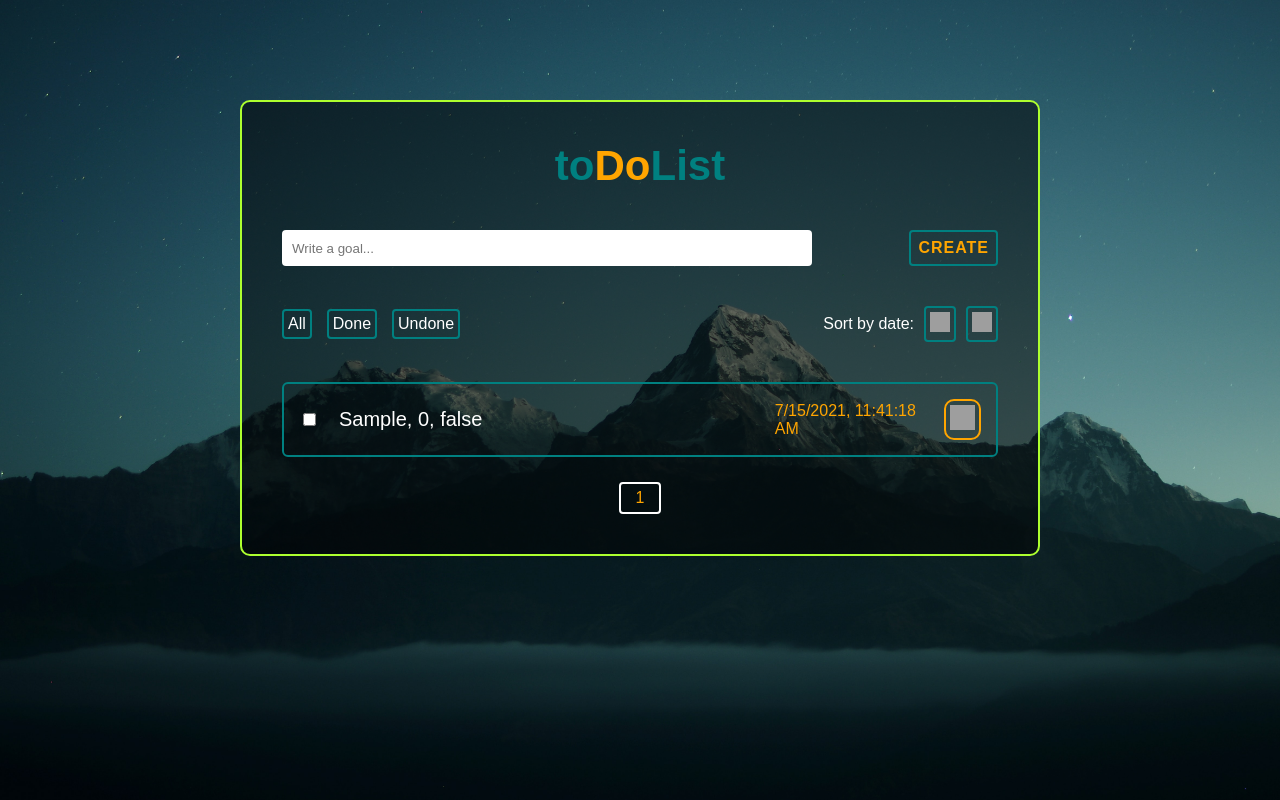
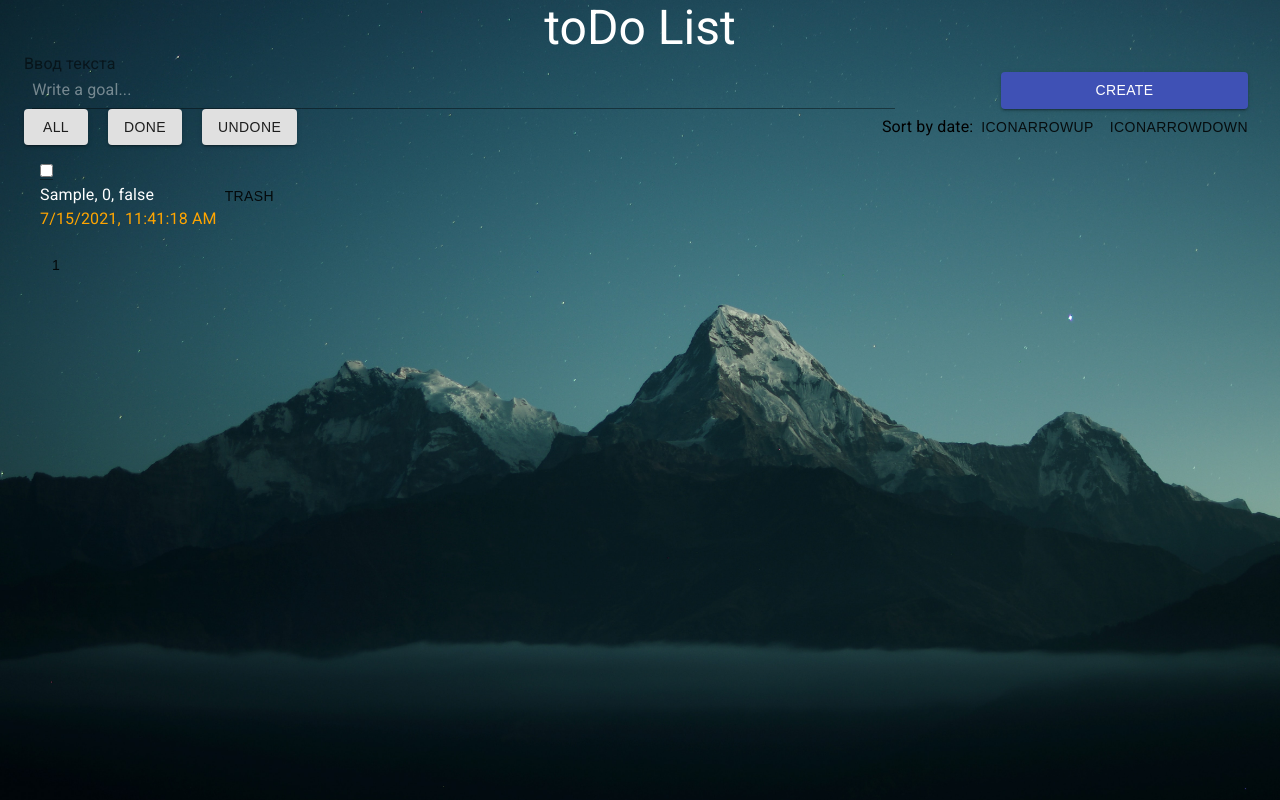
Before and after one commit to Stopqur/todo-react-alp, a React (Create React App) app: page / in a window 1280 px wide. Both pictures are taken after typing "Sample" into the empty fields and a click on the button "CREATE". Built offline with nearby package versions, Linux system fonts and the light colour scheme; grey boxes are pictures that could not be loaded.

Commit message:
translate layout on materialUI

```diff
--- a/package.json
+++ b/package.json
@@ -3,6 +3,8 @@
   "version": "0.1.0",
   "private": true,
   "dependencies": {
+    "@material-ui/core": "^4.12.1",
+    "@material-ui/icons": "^4.11.2",
     "@testing-library/jest-dom": "^5.14.1",
     "@testing-library/react": "^11.2.7",
     "@testing-library/user-event": "^12.8.3",
--- a/public/index.html
+++ b/public/index.html
@@ -15,6 +15,8 @@
       user's mobile device or desktop. See https://developers.google.com/web/fundamentals/web-app-manifest/
     -->
     <link rel="manifest" href="%PUBLIC_URL%/manifest.json" />
+    <link rel="stylesheet" href="https://fonts.googleapis.com/css?family=Roboto:300,400,500,700&display=swap" />
+    <link rel="stylesheet" href="https://fonts.googleapis.com/icon?family=Material+Icons" />
     <!--
       Notice the use of %PUBLIC_URL% in the tags above.
       It will be replaced with the URL of the `public` folder during the build.
--- a/src/TodoMain/Options.js
+++ b/src/TodoMain/Options.js
@@ -1,13 +1,19 @@
 import React from 'react'
 import Quantity from './Quantity'
 import Sort from './Sort'
+import { Box } from '@material-ui/core';
 
 export default function Options ({filterAll, filterDone, filterUndone, sortTodosEarlier, sortTodosLater}) {
 
     return (
-    <div className='main__options'>
-        <Quantity filterAllBtn={filterAll} filterDoneBtn={filterDone} filterUndoneBtn={filterUndone}/>
-        <Sort sortBtnEarlier={sortTodosEarlier} sortBtnLater={sortTodosLater}/>
-    </div>
+
+        <Box display='flex' justifyContent="space-between">
+            <Quantity filterAllBtn={filterAll} filterDoneBtn={filterDone} filterUndoneBtn={filterUndone}/>
+            <Sort sortBtnEarlier={sortTodosEarlier} sortBtnLater={sortTodosLater}/>
+        </Box>
+    // <div className='main__options'>
+    //     <Quantity filterAllBtn={filterAll} filterDoneBtn={filterDone} filterUndoneBtn={filterUndone}/>
+    //     <Sort sortBtnEarlier={sortTodosEarlier} sortBtnLater={sortTodosLater}/>
+    // </div>
     )
 }
--- a/src/TodoMain/Pagination.js
+++ b/src/TodoMain/Pagination.js
@@ -1,4 +1,5 @@
 import React, { useState } from 'react'
+import { Button, Box } from '@material-ui/core';
 
 function Pagination ({ btnSwitchPage, countTodoOnPage, countTodos }) {
     // const [pageNum, setPageNum] = useState([])
@@ -8,11 +9,16 @@ function Pagination ({ btnSwitchPage, countTodoOnPage, countTodos }) {
         pageNum.push(i)
     }
     return (
-        <div className='pagination'>
-            {pageNum.map(btn => <button onClick={() => btnSwitchPage(btn)} className='pagination__btn'>{btn}</button>)}
-            {/* {pageNum}
-            {console.log("array:",pageNum,countTodos,countTodoOnPage)} */}
-        </div>)
+        <Box>
+            {pageNum.map(btn => <Button onClick={() => btnSwitchPage(btn)} className='pagination__btn'>{btn}</Button>)}
+        </Box>
+
+        // <div className='pagination'>
+        //     {pageNum.map(btn => <button onClick={() => btnSwitchPage(btn)} className='pagination__btn'>{btn}</button>)}
+        //     {/* {pageNum}
+        //     {console.log("array:",pageNum,countTodos,countTodoOnPage)} */}
+        // </div>
+    )
 }
 
 export default Pagination
--- a/src/TodoMain/Quantity.js
+++ b/src/TodoMain/Quantity.js
@@ -1,14 +1,20 @@
 import React from 'react'
 import QuantityBtn from './QuantityBtn'
+import { Box, Button } from '@material-ui/core';
 
 export default function Quantity ({filterAllBtn, filterDoneBtn, filterUndoneBtn}) {
 
 
     return (
-        <div className='main__buttons'>
-            <button onClick={ () => filterAllBtn()} type="button" className="btnShow">All</button>
-            <button onClick={ () => filterDoneBtn()} type="button" className="btnShow">Done</button>
-            <button onClick={ () => filterUndoneBtn()} type="button" className="btnShow">Undone</button>
-        </div>
+        <Box>
+            <Button onClick={ () => filterAllBtn()} variant="contained" color="common" type="button">All</Button>
+            <Button onClick={ () => filterDoneBtn()} variant="contained" color="common" style={ { marginLeft: '20px'}} type="button">Done</Button>
+            <Button onClick={ () => filterUndoneBtn()} variant="contained" color="common" style={ { marginLeft: '20px'}} type="button">Undone</Button>
+        </Box>
+        // <div className='main__buttons'>
+        //     <button onClick={ () => filterAllBtn()} type="button" className="btnShow">All</button>
+        //     <button onClick={ () => filterDoneBtn()} type="button" className="btnShow">Done</button>
+        //     <button onClick={ () => filterUndoneBtn()} type="button" className="btnShow">Undone</button>
+        // </div>
     )
 }
--- a/src/TodoMain/Sort.js
+++ b/src/TodoMain/Sort.js
@@ -1,15 +1,28 @@
 import React from 'react'
+import { Box, Typography, Button, CardMedia } from '@material-ui/core';
 
 export default function Sort ({sortBtnEarlier, sortBtnLater}) {
     return (
-        <div className='main__sort'>
-            <p className = "main__sortText">Sort by date:</p>
-            <button onClick={() => sortBtnEarlier()} type ="button" className = "btnSort">
-                <img className="btnSort__icon" src='https://img.icons8.com/ios-filled/50/000000/long-arrow-up.png'></img>
-            </button>
-            <button onClick={() => sortBtnLater()} type ="button" className = "btnSort">
-                <img className="btnSort__icon btnSort__icon_rotate" src='https://img.icons8.com/ios-filled/50/000000/long-arrow-up.png'></img>
-            </button>
-        </div>
+        <Box display='flex' alignItems='center'>
+            <Typography>Sort by date:</Typography>
+            <Button onClick={() => sortBtnEarlier()} type ="button">
+                iconArrowUp
+                {/* <CardMedia></CardMedia> */}
+            </Button>
+            <Button onClick={() => sortBtnLater()} type ="button">
+                iconArrowDown
+                {/* <CardMedia></CardMedia> */}
+            </Button>
+        </Box>
+
+        // <div className='main__sort'>
+        //     <p className = "main__sortText">Sort by date:</p>
+        //     <button onClick={() => sortBtnEarlier()} type ="button" className = "btnSort">
+        //         <img className="btnSort__icon" src='https://img.icons8.com/ios-filled/50/000000/long-arrow-up.png'></img>
+        //     </button>
+        //     <button onClick={() => sortBtnLater()} type ="button" className = "btnSort">
+        //         <img className="btnSort__icon btnSort__icon_rotate" src='https://img.icons8.com/ios-filled/50/000000/long-arrow-up.png'></img>
+        //     </button>
+        // </div>
     )
 }
--- a/src/TodoMain/TodoForm.js
+++ b/src/TodoMain/TodoForm.js
@@ -1,6 +1,7 @@
 import React, {useState} from 'react'
+import { Box, InputLabel, FormControl, Input, Button } from '@material-ui/core';
 
-export default function TodoForm({titleInput, currentTime, handleChangeInput, addTodo, deleteInput, changeTime, changeDate, currentDate}) {
+export default function TodoForm({titleInput, colorText, currentTime, handleChangeInput, addTodo, deleteInput, changeTime, changeDate, currentDate}) {
 
     const handleFormSubmit = (event) => {
         if(titleInput !== '') {
@@ -22,29 +23,46 @@ export default function TodoForm({titleInput, currentTime, handleChangeInput, ad
     // }
 
     return (
-        <div>
-             <label className='srOnly'>Ввод текста</label>
-             <form
-                className = "main__form"
-                onSubmit={(e) => handleFormSubmit(e)}>
-                <input
-                    id = "main__inputId"
-                    className = "main__input"
-                    type="text"
-                    value={titleInput}
-                    onChange={handleChangeInput}
-                    placeholder="Write a goal..."
-                    autoComplete='off'
-                />
-                <button
-                    type="submit"
-                    className="main__btnCreate"
-                >
-                    Create
-                </button>
-                {/* <FormInput onClickAdd={onClickAdd} changeValue={valueInput} onChange={onChangeTodo}/> */}
-                {/* <FormButton onClick={onClickAdd()}/> */}
-            </form>
-        </div>
+        <Box>
+            <InputLabel>Ввод текста</InputLabel>
+            <FormControl component='form' style={ { display: 'flex'} } onSubmit={(e) => handleFormSubmit(e)}>
+                <Box display='flex' justifyContent="space-around">
+                    <Input
+                        className={colorText}
+                        style={ { width: '70%'} }
+                        type="text"
+                        value={titleInput}
+                        onChange={handleChangeInput}
+                        placeholder="Write a goal..."
+                    >
+                    </Input>
+                    <Button variant="contained" color="primary" style={ { width: '20%', marginLeft: '90px'} } type="submit">Create</Button>
+                </Box>
+            </FormControl>
+        </Box>
+
+
+        // <div>
+        //      <label className='srOnly'>Ввод текста</label>
+        //      <form
+        //         className = "main__form"
+        //         onSubmit={(e) => handleFormSubmit(e)}>
+        //         <input
+        //             id = "main__inputId"
+        //             className = "main__input"
+        //             type="text"
+        //             value={titleInput}
+        //             onChange={handleChangeInput}
+        //             placeholder="Write a goal..."
+        //             autoComplete='off'
+        //         />
+        //         <button
+        //             type="submit"
+        //             className="main__btnCreate"
+        //         >
+        //             Create
+        //         </button>
+        //     </form>
+        // </div>
     )
 }
--- a/src/TodoMain/TodoItem.js
+++ b/src/TodoMain/TodoItem.js
@@ -1,6 +1,19 @@
 import React, {useState} from 'react'
+import { ListItem, InputLabel, Input, Button, Box, Typography, CardMedia } from '@material-ui/core';
+import { makeStyles } from '@material-ui/core/styles'
 
-export default function TodoItem({todo, todoDelete, number}) {
+const useStyles = makeStyles(() => ({
+    title: {
+        color: 'white'
+    },
+    dateText: {
+        color: 'orange'
+    }
+}))
+
+
+export default function TodoItem({todo, todoDelete, number, colorText}) {
+    const classes = useStyles();
 
     const [classItem, setClassItem] = useState('taskItem__text')
 
@@ -24,25 +37,49 @@ export default function TodoItem({todo, todoDelete, number}) {
         console.log(todo.id)
     }
 
-    return  <li className="taskItem">
-                <label className="taskItem__label" htmlFor={todo.id}>
-                <input
-                    id={todo.id}
+    return (
+        <ListItem>
+            <InputLabel htmlFor={todo.id}>
+                <Input
+                    id={todo.id.toString()}
                     type="checkbox"
                     onChange={() => completeTodo()}
                     checked={todo.completed}
-                />
-                <div className="taskItem__textBox">
-                    <p className={classItem}>{todo.title}, {number}, {`${todo.completed}`}</p>
-                </div>
-                <p className="taskItem__date">{todo.date.toLocaleString()}</p>
-                </label>
-                <button onClick={() => trashClick()}
-                    type="button"
-                    className="taskItem__btnCheck">
-                    <img className="taskItem__btnCheckIcon" src="https://img.icons8.com/material-sharp/24/000000/trash.png" />
-                </button>
-            </li>
+                >
+
+                </Input>
+                <Box>
+                    <Typography className={classes.title} >{todo.title}, {number}, {`${todo.completed}`}</Typography>
+                </Box>
+                <Typography className={classes.dateText}>{todo.date.toLocaleString()}</Typography>
+            </InputLabel>
+            <Button onClick={() => trashClick()} type="button">
+                Trash
+                {/* <CardMedia></CardMedia> */}
+            </Button>
+        </ListItem>
+
+
+            // <li className="taskItem">
+            //     <label className="taskItem__label" htmlFor={todo.id}>
+                //     <input
+                //         id={todo.id}
+                //         type="checkbox"
+                //         onChange={() => completeTodo()}
+                //         checked={todo.completed}
+                //     />
+                //     <div className="taskItem__textBox">
+                //         <p className={classItem}>{todo.title}, {number}, {`${todo.completed}`}</p>
+                //     </div>
+                //     <p className="taskItem__date">{todo.date.toLocaleString()}</p>
+            //     </label>
+            //     <button onClick={() => trashClick()}
+            //         type="button"
+            //         className="taskItem__btnCheck">
+            //         <img className="taskItem__btnCheckIcon" src="https://img.icons8.com/material-sharp/24/000000/trash.png" />
+            //     </button>
+            // </li>
+    )
 }
 
 {/* <label classNameName = "taskItem__label" for="itemCheck">
--- a/src/TodoMain/TodoMain.js
+++ b/src/TodoMain/TodoMain.js
@@ -1,11 +1,13 @@
 import React from 'react'
 import Section from './TodoSection'
+import { Container } from '@material-ui/core';
 
 function TodoMain(props) {
     return (
-        <main className='main container'>
+        <Container>
             <Section createBlock={props.createBlock}/>
-        </main>
+        </Container>
+
     )
 }
 
--- a/src/TodoMain/TodoSection.js
+++ b/src/TodoMain/TodoSection.js
@@ -1,4 +1,6 @@
 import React, {useState} from 'react'
+import { Typography, Button, Box, List } from '@material-ui/core';
+import { makeStyles } from '@material-ui/core/styles'
 
 import TodoTitle from './TodoTitle'
 import TodoForm from './TodoForm'
@@ -6,8 +8,16 @@ import Options from './Options'
 import TodoItem from './TodoItem'
 import Pagination from './Pagination'
 
+const useStyles = makeStyles(() => ({
+    title: {
+        color: 'white'
+    }
+}))
+
 
 function TodoSection({createBlock}) {
+    const classes = useStyles();
+
     const [todos, setTodos] = useState([])
 
     const [filterTodos, setFilterTodos] = useState([...todos])
@@ -16,7 +26,6 @@ function TodoSection({createBlock}) {
 
     const [pagination, setPagination] = useState([])
 
-    const [loading, setLoading] = useState(false)
     const [currentPage, setCurrentPage] = useState(1)
     const [countTodoOnPage] = useState(5)
 
@@ -43,7 +52,7 @@ function TodoSection({createBlock}) {
         }
         setTodos([...todos, newItem])
         setFilterTodos([...todos, newItem])
-
+        console.log('its working')
         if (filterTodos.length > 2) {
             handleSliceTodos()
             console.log('show me count todo:', filterTodos.length,filterTodos,todos)
@@ -119,29 +128,64 @@ function TodoSection({createBlock}) {
     }
 
 
+
     return (
-        <section className='main__menu'>
-            <TodoTitle />
+        <Box>
+            <Typography className={ classes.title } variant='h3'>toDo List</Typography>
             <TodoForm
                 addTodo={handleAddItem}
                 titleInput={titleInput}
                 handleChangeInput={handleChangeInput}
                 deleteInput={handleDeleteInput}
+                colorText={classes.title}
+            >
+            </TodoForm>
+            <Options
+                sortTodosLater={handleSortLater}
+                sortTodosEarlier={handleSortEarlier}
+                filterAll={handleFilterAll}
+                filterUndone={handleFilterUndone}
+                filterDone={handleFilterDone}
             />
-            <Options sortTodosLater={handleSortLater} sortTodosEarlier={handleSortEarlier} filterAll={handleFilterAll} filterUndone={handleFilterUndone} filterDone={handleFilterDone}/>
-            <ul className="main__taskList">
+            <List>
             {filterTodos.map((todo, index) => {
                  return <TodoItem
+                    style={{width: '100%'}}
+                    colorText={classes.title}
                     number={index}
                     todoDelete={handleDeleteToDo}
                     todo={todo}
-                        key={index}/>
+                    key={index}
+                        />
                 })
              }
-            </ul>
+            </List>
             <Pagination btnSwitchPage={handlePaginationBtn} countTodos={todos.length} countTodoOnPage={countTodoOnPage}/>
-        </section>
+        </Box>
     )
+    // (
+        // <section className='main__menu'>
+        //     <TodoTitle />
+        //     <TodoForm
+        //         addTodo={handleAddItem}
+        //         titleInput={titleInput}
+        //         handleChangeInput={handleChangeInput}
+        //         deleteInput={handleDeleteInput}
+        //     />
+        //     <Options sortTodosLater={handleSortLater} sortTodosEarlier={handleSortEarlier} filterAll={handleFilterAll} filterUndone={handleFilterUndone} filterDone={handleFilterDone}/>
+        //     <ul className="main__taskList">
+        //         {filterTodos.map((todo, index) => {
+        //             return <TodoItem
+        //                 number={index}
+        //                 todoDelete={handleDeleteToDo}
+        //                 todo={todo}
+        //                 key={index}/>
+        //             })
+        //         }
+        //     </ul>
+        //     <Pagination btnSwitchPage={handlePaginationBtn} countTodos={todos.length} countTodoOnPage={countTodoOnPage}/>
+        // </section>
+    // )
 }
 
 export default TodoSection
--- a/src/style.css
+++ b/src/style.css
@@ -15,6 +15,7 @@ body {
     background-image: url('./image/daniel-leone-v7daTKlZzaw-unsplash.jpg');
     background-repeat: no-repeat;
     background-size: cover;
+    height: 100vh;
 }
 
 .container {
```
Also changed, not shown: 1 other file (tests, documents, lock files or other folders). Lines whose indentation alone changed are shown as unchanged.
